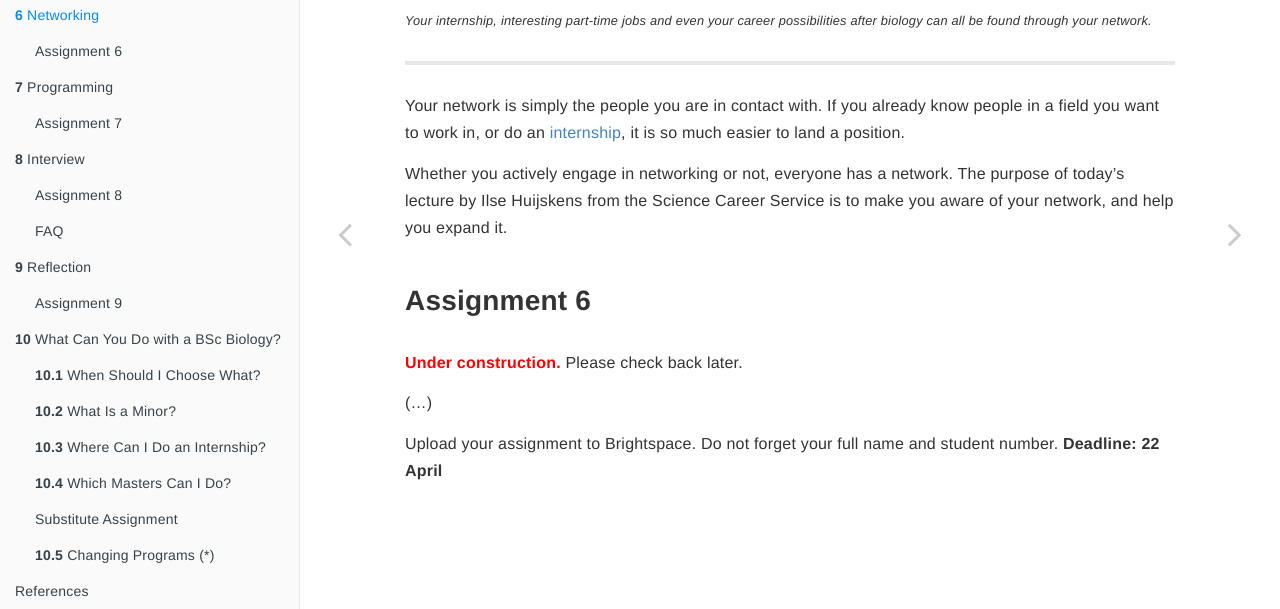
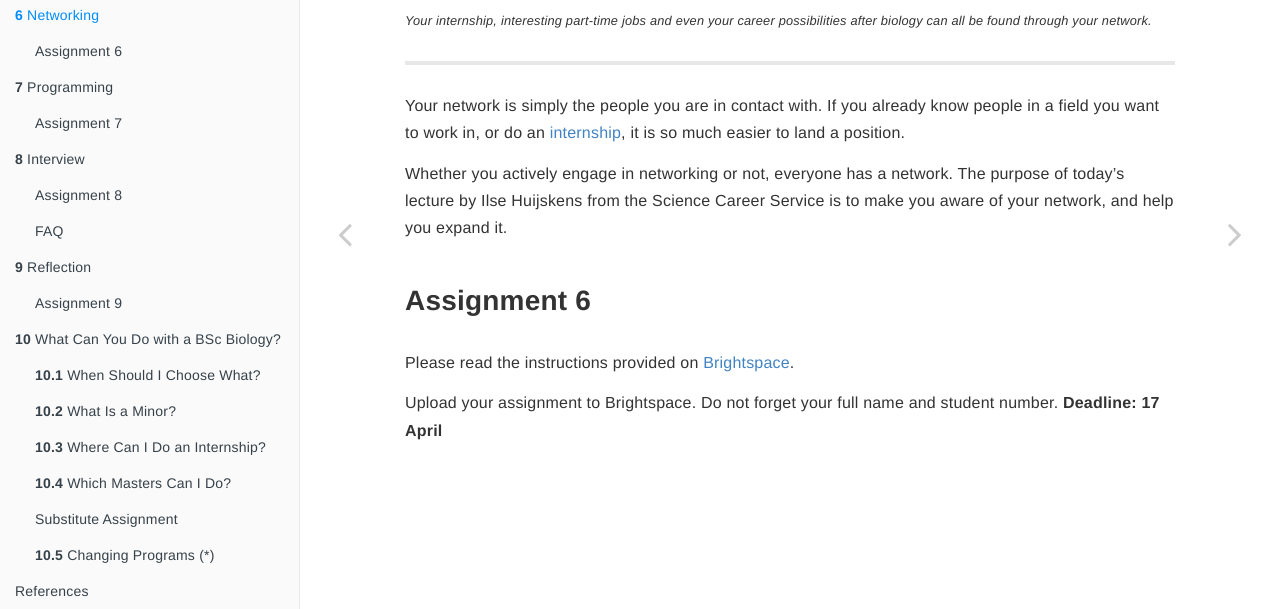
Before and after one commit to FransRodenburg/Personal-and-Professional-Development, a plain HTML site: page docs/networking.html in a window 1280 px wide. Shown: the part 191-800 px from the top of the page. Drawn offline with nearby package versions, Linux system fonts and the light colour scheme; some packages are replaced by stand-ins of ours.

Commit message:
Changed deadlines

```diff
--- a/docs/networking.html
+++ b/docs/networking.html
@@ -197,9 +197,8 @@ div.csl-indent {
 <p>Whether you actively engage in networking or not, everyone has a network. The purpose of today’s lecture by Ilse Huijskens from the Science Career Service is to make you aware of your network, and help you expand it.</p>
 <div id="Ex6" class="section level2 unnumbered hasAnchor">
 <h2>Assignment 6<a href="networking.html#Ex6" class="anchor-section" aria-label="Anchor link to header"></a></h2>
-<p><font color = "red"><b>Under construction.</b></font> Please check back later.</p>
-<p>(…)</p>
-<p>Upload your assignment to Brightspace. Do not forget your full name and student number. <strong>Deadline: 22 April</strong></p>
+<p>Please read the instructions provided on <a href="https://brightspace.universiteitleiden.nl/d2l/home/187933">Brightspace</a>.</p>
+<p>Upload your assignment to Brightspace. Do not forget your full name and student number. <strong>Deadline: 17 April</strong></p>
 
 </div>
 </div>
```
Also changed, not shown: docs/interview.html (+1 -1 lines), docs/motivation-letter.html (+1 -1 lines), docs/search_index.json (+1 -1 lines).
